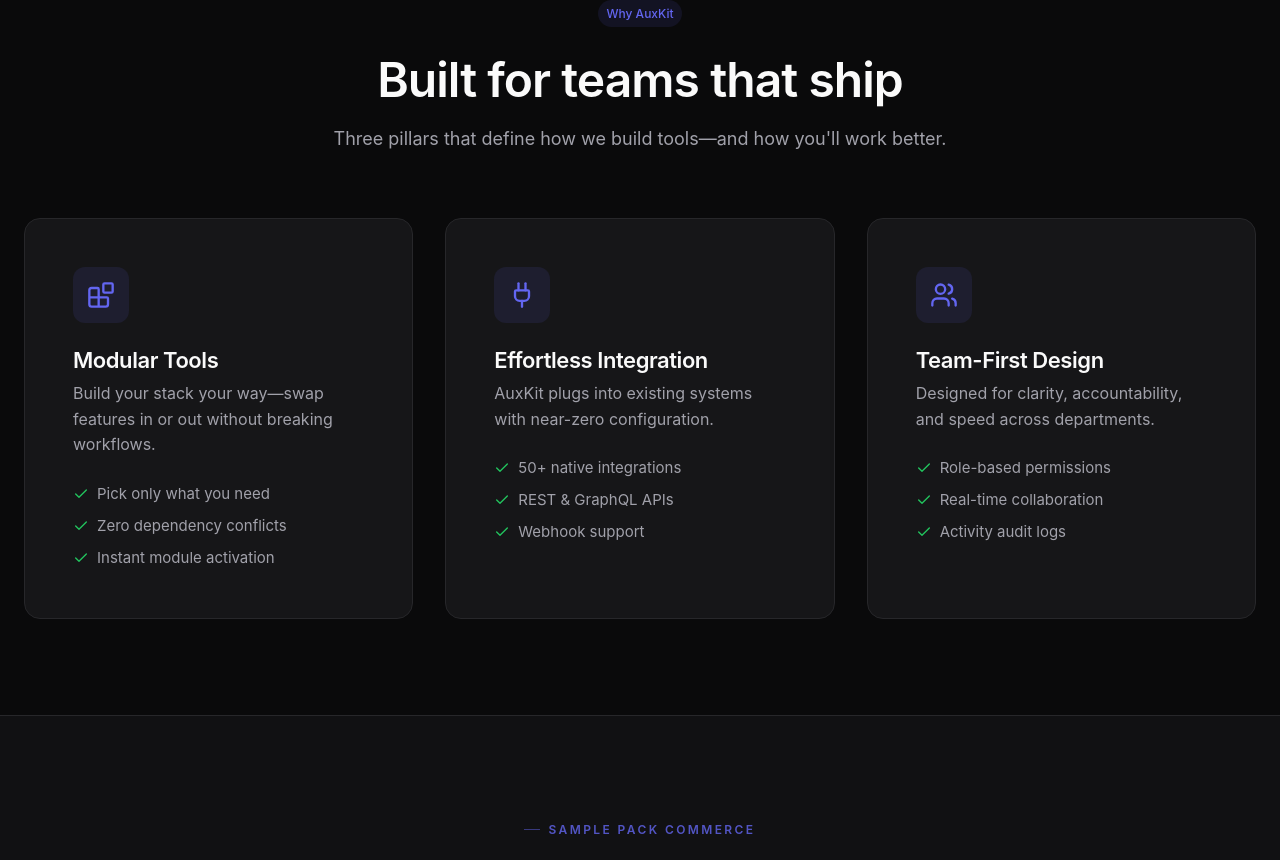
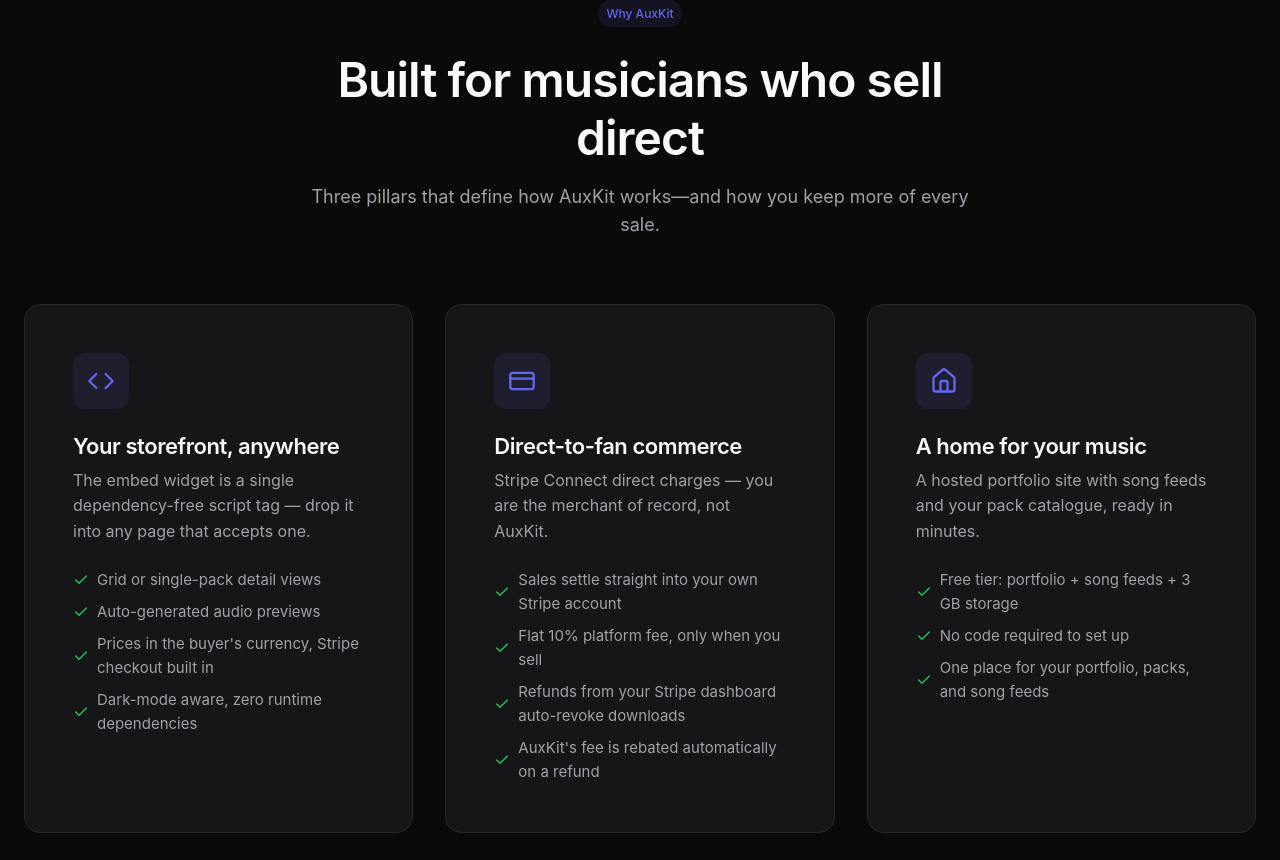
Before and after one commit to auxkit/mainSite, a Vue app in the folder auxkit/: page / in a window 1280 px wide. Shown: the part 1920-2780 px from the top of the page. Built offline with nearby package versions, Linux system fonts and the light colour scheme.

Commit message:
fix(home): rewrite value props to the three real pillars
Replace generic "modular tools / integrations / team-first" pitch
with the embed widget, Stripe Connect direct-charge commerce, and the
portfolio+song-feeds home — each bullet maps to a shipped capability.

```diff
--- a/auxkit/src/components/ValueProps.vue
+++ b/auxkit/src/components/ValueProps.vue
@@ -3,8 +3,8 @@
     <div class="container">
       <div class="section-header">
         <span class="badge mb-lg">Why AuxKit</span>
-        <h2>Built for teams that ship</h2>
-        <p>Three pillars that define how we build tools—and how you'll work better.</p>
+        <h2>Built for musicians who sell direct</h2>
+        <p>Three pillars that define how AuxKit works—and how you keep more of every sale.</p>
       </div>
 
       <div class="grid grid-3">
@@ -33,37 +33,39 @@
 </template>
 
 <script setup>
-import { Blocks, Plug, Users, Check } from 'lucide-vue-next'
+import { Code, CreditCard, Home, Check } from 'lucide-vue-next'
 
 const valueProps = [
   {
-    icon: Blocks,
-    title: 'Modular Tools',
-    description: 'Build your stack your way—swap features in or out without breaking workflows.',
+    icon: Code,
+    title: 'Your storefront, anywhere',
+    description: 'The embed widget is a single dependency-free script tag — drop it into any page that accepts one.',
     features: [
-      'Pick only what you need',
-      'Zero dependency conflicts',
-      'Instant module activation'
+      'Grid or single-pack detail views',
+      'Auto-generated audio previews',
+      'Prices in the buyer\'s currency, Stripe checkout built in',
+      'Dark-mode aware, zero runtime dependencies'
     ]
   },
   {
-    icon: Plug,
-    title: 'Effortless Integration',
-    description: 'AuxKit plugs into existing systems with near-zero configuration.',
+    icon: CreditCard,
+    title: 'Direct-to-fan commerce',
+    description: 'Stripe Connect direct charges — you are the merchant of record, not AuxKit.',
     features: [
-      '50+ native integrations',
-      'REST & GraphQL APIs',
-      'Webhook support'
+      'Sales settle straight into your own Stripe account',
+      'Flat 10% platform fee, only when you sell',
+      'Refunds from your Stripe dashboard auto-revoke downloads',
+      'AuxKit\'s fee is rebated automatically on a refund'
     ]
   },
   {
-    icon: Users,
-    title: 'Team-First Design',
-    description: 'Designed for clarity, accountability, and speed across departments.',
+    icon: Home,
+    title: 'A home for your music',
+    description: 'A hosted portfolio site with song feeds and your pack catalogue, ready in minutes.',
     features: [
-      'Role-based permissions',
-      'Real-time collaboration',
-      'Activity audit logs'
+      'Free tier: portfolio + song feeds + 3 GB storage',
+      'No code required to set up',
+      'One place for your portfolio, packs, and song feeds'
     ]
   }
 ]
```
